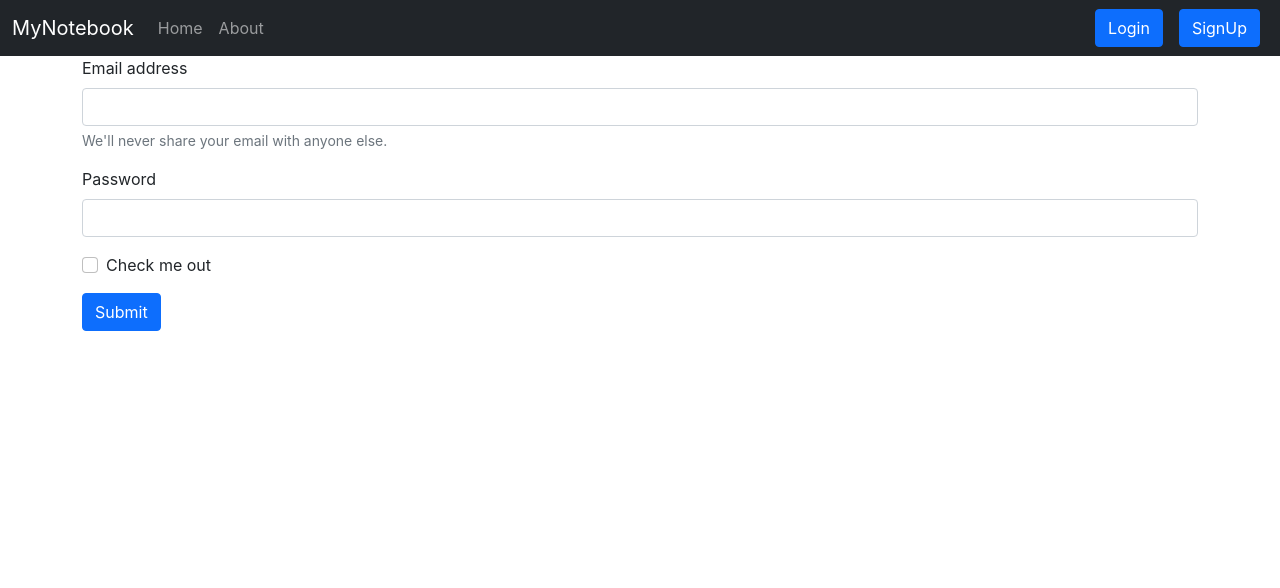
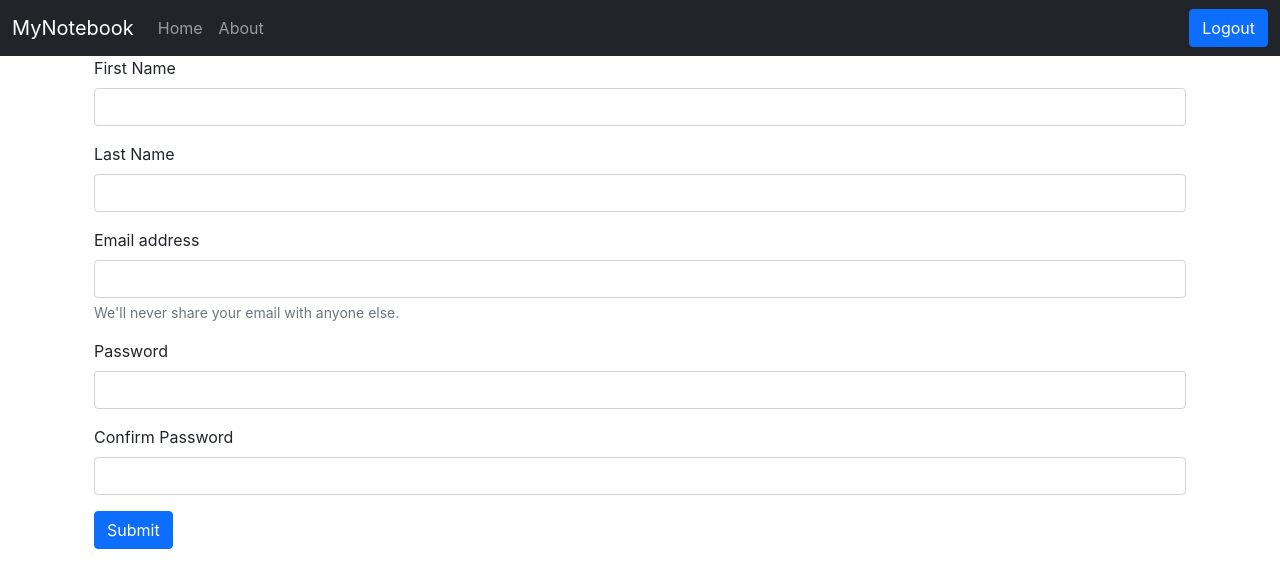
Before and after one commit to ADNOR-INDIA/MyNotebook, a React (Create React App) app in the folder client/: page /signup in a window 1280 px wide. Shown: the top 588 px of the page. Built offline with nearby package versions, Linux system fonts and the light colour scheme; sample sign-in values are in the browser's storage.

Commit message:
logout function added

```diff
--- a/client/src/Components/Login.js
+++ b/client/src/Components/Login.js
@@ -1,7 +1,9 @@
 import React, {useState} from "react";
+import {useNavigate} from 'react-router-dom';
 
 const Login = ()=>{
     const[credentials, setCredentials] = useState({email:"", password:""})
+    const navigate = useNavigate();
     const handleSubmit=async(e)=>{
       e.preventDefault();
       const response = await fetch("http://localhost:5000/api/auth/login", {
@@ -13,6 +15,14 @@
           body: JSON.stringify({email:credentials.email, password:credentials.password})
       });
       const json = await response.json();
+      if(json.success){
+          // save the auth token and redirect
+          localStorage.setItem('token', json.authtoken);
+          navigate("/");
+      }
+      else{
+          alert("Invalid Credentials");
+      }
       console.log(json);
   }
   const onChange = (e)=>{
@@ -32,7 +42,7 @@
     <input type="password" className="form-control" value ={credentials.password}  id="password " onChange={onChange} name="password" placeholder="Password"/>
   </div>
 
-  <button type="submit" className="btn btn-primary" >Submit</button>
+  <button type="submit" className="btn btn-primary my-3" >Submit</button>
 </form>
         </div>
     )
--- a/client/src/Components/Navbar.js
+++ b/client/src/Components/Navbar.js
@@ -1,7 +1,12 @@
-import React, {useEffect} from 'react';
-import {Link, useLocation} from "react-router-dom";
+import React from 'react';
+import {Link, useLocation, useNavigate} from "react-router-dom";
 
 const Navbar=()=>{
+  let navigate = useNavigate();
+  const Logout =()=>{
+    localStorage.removeItem('token');
+    navigate('/login');
+  }
   let location = useLocation();
   // useEffect(() => {
   //   // console.log(location.pathname);
@@ -23,10 +28,10 @@
           <Link className={`nav-link ${location.pathname==="/about"?"active":""}`} to="/about">About</Link>
         </li>
       </ul>
-      <form className='d-flex'>
+      {!localStorage.getItem('token')?<form className='d-flex'>
         <Link className="btn btn-primary mx-2" to="/login" role="button">Login</Link>
         <Link className="btn btn-primary mx-2" to="/SignUp" role="button">SignUp</Link>
-      </form>
+      </form>: <button onClick={Logout} className="btn btn-primary">Logout</button>}
     </div>
   </div>
 </nav>
--- a/client/src/Components/Notes.js
+++ b/client/src/Components/Notes.js
@@ -2,12 +2,18 @@
 import noteContext from "../context/notes/noteContext";
 import Noteitem from "./Noteitem.js";
 import AddNote from "./AddNote";
-
-const Notes = () =>{
+import { useNavigate } from "react-router-dom";
+const Notes = (props) =>{
+    let navigate = useNavigate();
     const context = useContext(noteContext);
     const{notes, getNotes, editNote} = context; //destructuring done, jo context ke notes  the ab vo yha par a jayenge.
     useEffect(()=>{
+      if(localStorage.getItem('token')){
         getNotes()
+      }
+      else{
+        navigate("/login")
+      }
     }, [])
 
     const [note, setNote] = useState({id:"", etitle: "", edescription:"", etag:"default"})
--- a/client/src/Components/Signup.js
+++ b/client/src/Components/Signup.js
@@ -1,21 +1,57 @@
-import React from "react";
+import React, {useState} from "react";
+import {useNavigate} from 'react-router-dom';
 
 const Signup = ()=>{
+    const [credentials, setCredentials] = useState({firstName:"", lastName:"", email:"", password:"", cpassword:""})
+    let history = useNavigate();
+    const handleSubmit=async(e)=>{
+        e.preventDefault();
+        const {firstName, lastName, email, password} = credentials;
+        const response = await fetch("http://localhost:5000/api/auth/createUser", {
+            method:'POST',
+            headers:{
+              "Content-Type": "application/json",
+              //"auth-token":"eyJhbGciOiJIUzI1NiIsInR5cCI6IkpXVCJ9.eyJ1c2VyIjp7ImlkIjoiNjIxMWQwMmExNjIwMTViM2U2Y2E4MTExIn0sImlhdCI6MTY0NTQxNzAyOX0.JDcK--oQZAlwtnqy-fow8GjHfweTVvHMlsyMDT7kTys"
+            },
+            body: JSON.stringify({firstName, lastName, email, password})
+        });
+        const json = await response.json();
+        console.log(json);
+        if(json.success){
+            localStorage.setItem('token', json.authtoken);
+            history("/");
+        }
+        else{
+            alert("invalid credentials");
+        }
+
+    }
+    const onChange = (e)=>{
+        setCredentials({...credentials, [e.target.name]:e.target.value})
+    }
     return(
-        <div>
-           <form>
+        <div className="container">
+    <form onSubmit={handleSubmit}>
   <div className="mb-3">
-    <label htmlFor="exampleInputEmail1" className="form-label">Email address</label>
-    <input type="email" className="form-control" id="exampleInputEmail1" aria-describedby="emailHelp"/>
+    <label htmlFor="name" className="form-label">First Name</label>
+    <input type="text" className="form-control" id="fname" name="firstName" onChange={onChange} aria-describedby="emailHelp"/>
+  </div>
+  <div className="mb-3">
+    <label htmlFor="name" className="form-label">Last Name</label>
+    <input type="text" className="form-control" id="lname" name="lastName" onChange={onChange} aria-describedby="emailHelp"/>
+  </div>
+  <div className="mb-3">
+    <label htmlFor="email" className="form-label">Email address</label>
+    <input type="email" className="form-control" id="email" name="email" onChange={onChange} aria-describedby="emailHelp"/>
     <div id="emailHelp" className="form-text">We'll never share your email with anyone else.</div>
   </div>
   <div className="mb-3">
-    <label htmlFor="exampleInputPassword1" className="form-label">Password</label>
-    <input type="password" className="form-control" id="exampleInputPassword1"/>
+    <label htmlFor="password" className="form-label">Password</label>
+    <input type="password" className="form-control" id="password" name="password" onChange={onChange}/>
   </div>
-  <div className="mb-3 form-check">
-    <input type="checkbox" className="form-check-input" id="exampleCheck1"/>
-    <label className="form-check-label" htmlFor="exampleCheck1">Check me out</label>
+  <div className="mb-3">
+    <label htmlFor="cpassword" className="form-label">Confirm Password</label>
+    <input type="password" className="form-control" id="cpassword" name="cpassword" onChange={onChange}/>
   </div>
   <button type="submit" className="btn btn-primary">Submit</button>
 </form>
--- a/client/src/context/notes/NoteState.js
+++ b/client/src/context/notes/NoteState.js
@@ -23,7 +23,7 @@
         method:'GET',
         headers:{
           "Content-Type": "application/json",
-          "auth-token":"eyJhbGciOiJIUzI1NiIsInR5cCI6IkpXVCJ9.eyJ1c2VyIjp7ImlkIjoiNjIxMWQwMmExNjIwMTViM2U2Y2E4MTExIn0sImlhdCI6MTY0NTQxNzAyOX0.JDcK--oQZAlwtnqy-fow8GjHfweTVvHMlsyMDT7kTys"
+          "auth-token":localStorage.getItem('token')
         }
       });
       const json = await response.json()
@@ -38,7 +38,7 @@
           method:'POST',
           headers:{
             'Content-Type':'application/json',
-            "auth-token":"eyJhbGciOiJIUzI1NiIsInR5cCI6IkpXVCJ9.eyJ1c2VyIjp7ImlkIjoiNjIxMWQwMmExNjIwMTViM2U2Y2E4MTExIn0sImlhdCI6MTY0NTUwMjk0MX0.nDVn88oYjUgt_lXnwkYPXimjwdc1xOIGLnDxDhJaeYQ"
+            "auth-token":localStorage.getItem('token')
           },
           body:JSON.stringify({"title":title,"description":description, "tag":tag})
         });
@@ -64,7 +64,7 @@
         method:'DELETE',
         headers:{
           'Content-Type':'application/json',
-          "auth-token":"eyJhbGciOiJIUzI1NiIsInR5cCI6IkpXVCJ9.eyJ1c2VyIjp7ImlkIjoiNjIxMWQwMmExNjIwMTViM2U2Y2E4MTExIn0sImlhdCI6MTY0NTUwMjk0MX0.nDVn88oYjUgt_lXnwkYPXimjwdc1xOIGLnDxDhJaeYQ"
+          "auth-token":localStorage.getItem('token')
         },
       });
       const json = response.json();
@@ -82,7 +82,7 @@
         method:'PUT',
         headers:{
           'Content-Type':'application/json',
-          "auth-token":"eyJhbGciOiJIUzI1NiIsInR5cCI6IkpXVCJ9.eyJ1c2VyIjp7ImlkIjoiNjIxMWQwMmExNjIwMTViM2U2Y2E4MTExIn0sImlhdCI6MTY0NTUwMjk0MX0.nDVn88oYjUgt_lXnwkYPXimjwdc1xOIGLnDxDhJaeYQ"
+          "auth-token":localStorage.getItem('token')
         },
         body:JSON.stringify({title, description, tag})
       });
```
Lines whose indentation alone changed are shown as unchanged.
